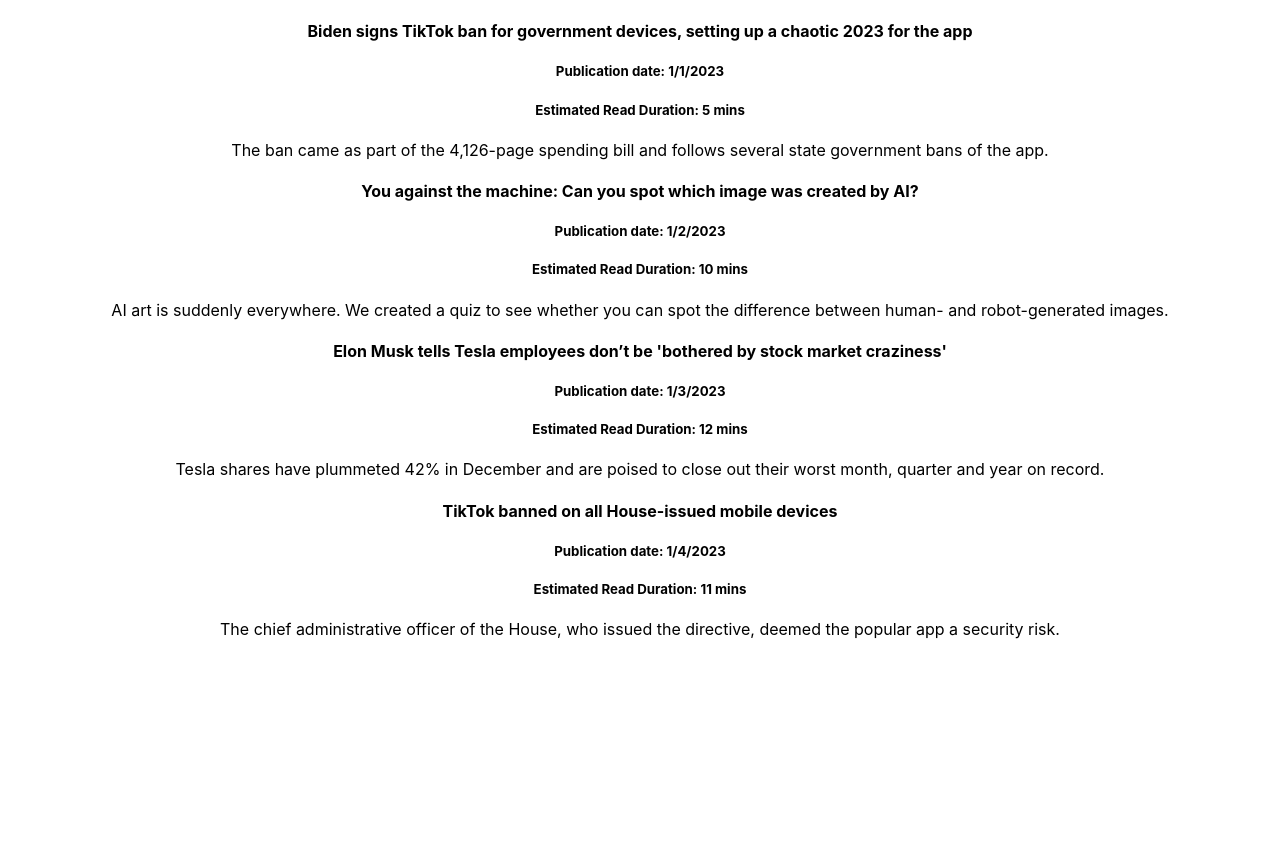
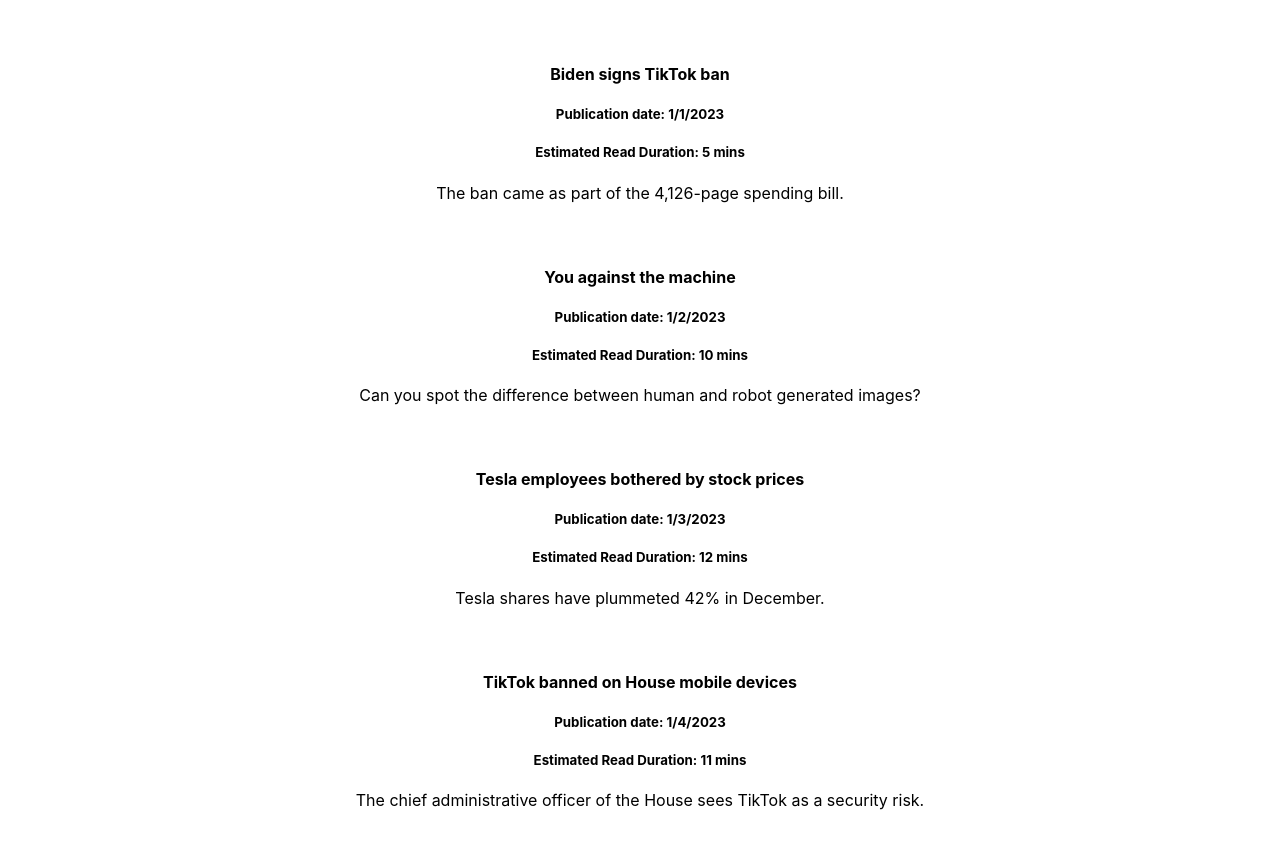
Before and after one commit to musatirgithub/dark-mode, a React (Create React App) app: page / in a window 1280 px wide. Shown: the top 848 px of the page. Before the commit the page ends 800 px from the top, so only its background shows below. Built offline with nearby package versions, Linux system fonts and the light colour scheme.

Commit message:
data update

```diff
--- a/src/SingleData.js
+++ b/src/SingleData.js
@@ -2,7 +2,7 @@
 
 const SingleData = ({ id, title, date, length, description }) => {
   return (
-    <article>
+    <article className="single-data">
       <h4>{title}</h4>
       <h5>{`Publication date: ${date.getMonth()}/${date.getDate()}/${date.getFullYear()}`}</h5>
       <h5>{`Estimated Read Duration: ${length} mins`}</h5>
--- a/src/data.js
+++ b/src/data.js
@@ -1,37 +1,32 @@
 export const data = [
   {
     id: 1,
-    title:
-      "Biden signs TikTok ban for government devices, setting up a chaotic 2023 for the app",
+    title: "Biden signs TikTok ban",
     date: new Date(2023, 1, 1),
     length: 5,
-    description:
-      "The ban came as part of the 4,126-page spending bill and follows several state government bans of the app.",
+    description: "The ban came as part of the 4,126-page spending bill.",
   },
   {
     id: 2,
-    title:
-      "You against the machine: Can you spot which image was created by AI?",
+    title: "You against the machine",
     date: new Date(2023, 1, 2),
     length: 10,
     description:
-      "AI art is suddenly everywhere. We created a quiz to see whether you can spot the difference between human- and robot-generated images.",
+      "Can you spot the difference between human and robot generated images?",
   },
   {
     id: 3,
-    title:
-      "Elon Musk tells Tesla employees don’t be 'bothered by stock market craziness'",
+    title: "Tesla employees bothered by stock prices",
     date: new Date(2023, 1, 3),
     length: 12,
-    description:
-      "Tesla shares have plummeted 42% in December and are poised to close out their worst month, quarter and year on record.",
+    description: "Tesla shares have plummeted 42% in December.",
   },
   {
     id: 4,
-    title: "TikTok banned on all House-issued mobile devices",
+    title: "TikTok banned on House mobile devices",
     date: new Date(2023, 1, 4),
     length: 11,
     description:
-      "The chief administrative officer of the House, who issued the directive, deemed the popular app a security risk.",
+      "The chief administrative officer of the House sees TikTok as a security risk.",
   },
 ];
--- a/src/index.css
+++ b/src/index.css
@@ -11,3 +11,7 @@
   font-family: source-code-pro, Menlo, Monaco, Consolas, 'Courier New',
     monospace;
 }
+
+.single-data{
+  margin: 4rem auto 4rem;
+}
```
